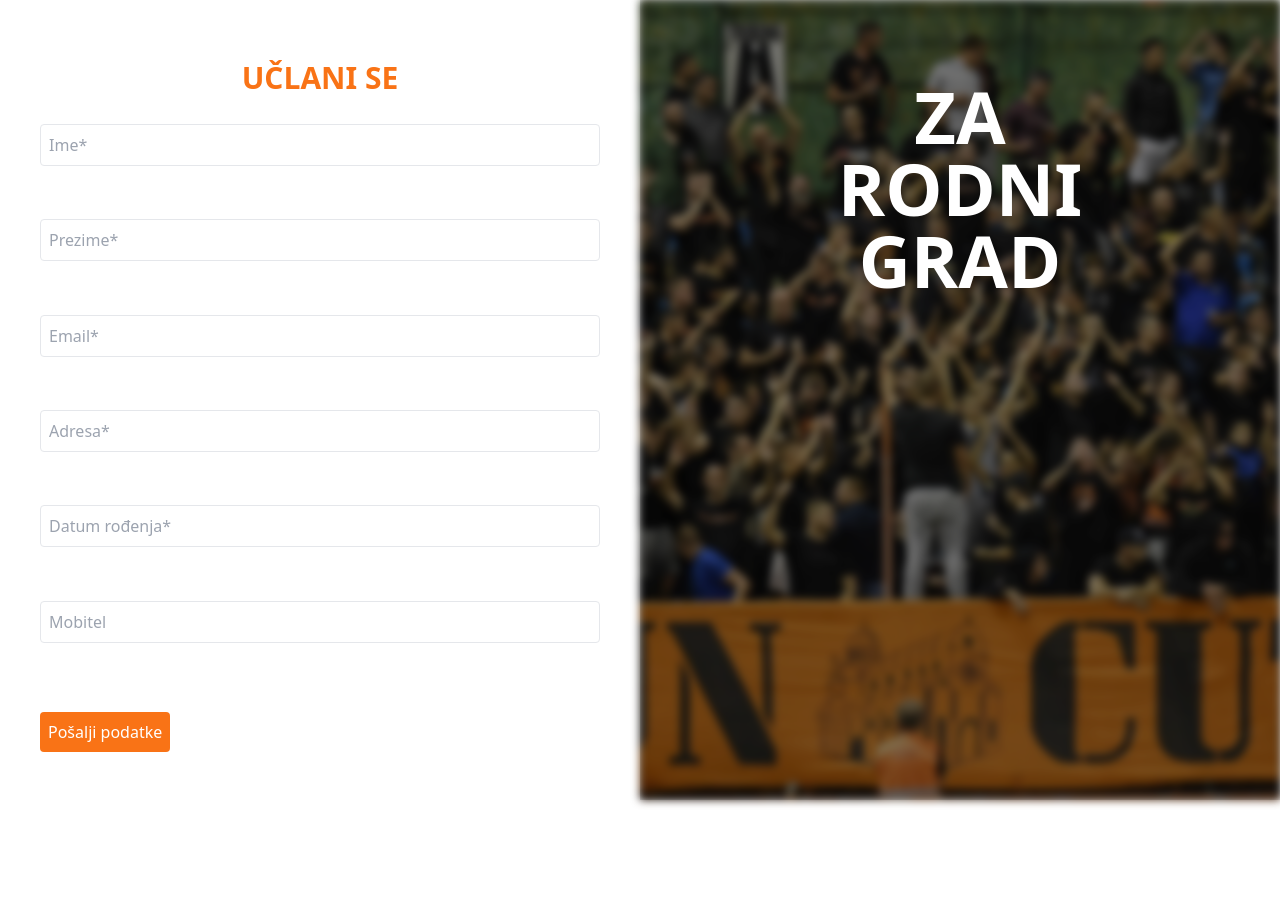
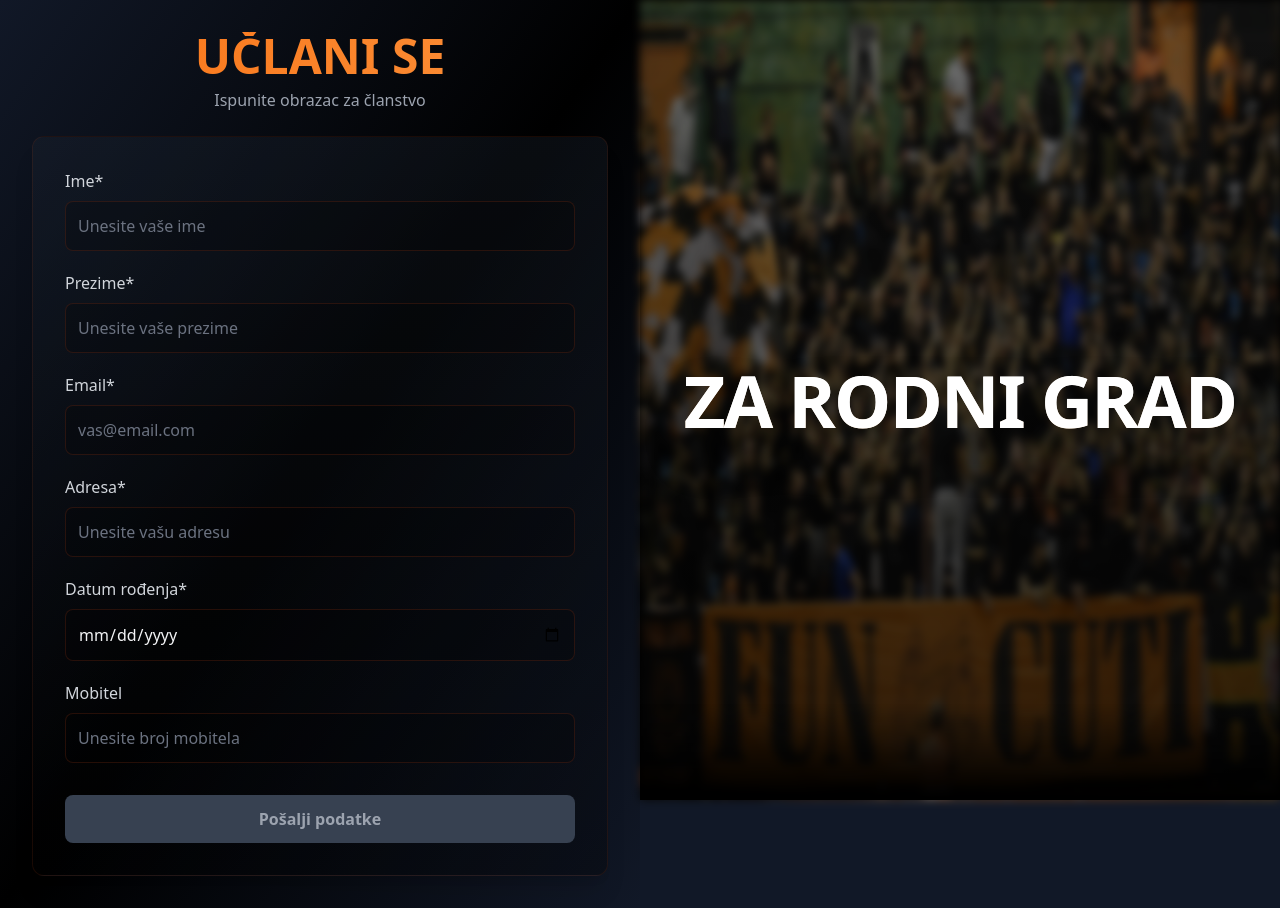
Before and after one commit to franko-govic/membership-app-boilerplate, a React (Vite) app in the folder registration/: page / in a window 1280 px wide. Before the commit the page ends 800 px from the top, so only its background shows below. Built offline with nearby package versions, Linux system fonts and the light colour scheme.

Commit message:
styling fixes + form validation

```diff
--- a/registration/package.json
+++ b/registration/package.json
@@ -13,7 +13,6 @@
     "emailjs-com": "^3.2.0",
     "formik": "^2.4.6",
     "react": "^18.3.1",
-    "react-datepicker": "^7.6.0",
     "react-dom": "^18.3.1",
     "yup": "^1.6.1"
   },
--- a/registration/src/App.jsx
+++ b/registration/src/App.jsx
@@ -3,12 +3,14 @@ import RegistrationForm from "./RegistrationForm";
 
 function App() {
   return (
-    <div className="flex flex-col w-screen h-screen md:flex-row">
-      <div className="h-2/3 md:h-full md:flex-1">
-        <RegistrationForm />
-      </div>
-      <div className="h-1/3 md:h-full md:flex-1">
-        <Graphic />
+    <div className="w-full min-h-dvh bg-gray-900">
+      <div className="flex flex-col-reverse md:flex-row w-full min-h-screen">
+        <div className="flex-1 order-2 md:order-1">
+          <RegistrationForm />
+        </div>
+        <div className="h-[50vh] md:h-screen md:w-1/2 order-1 md:order-2">
+          <Graphic />
+        </div>
       </div>
     </div>
   );
--- a/registration/src/Graphic.jsx
+++ b/registration/src/Graphic.jsx
@@ -1,18 +1,49 @@
-import React from "react";
 import slika from "./Assets/grafika.png";
 
 function Graphic() {
   return (
-    <div className="w-full h-full relative">
-      <div
-        className="w-full h-full bg-cover bg-center brightness-50  filter blur-sm backdrop-blur-0"
-        style={{ backgroundImage: `url(${slika})` }}
-      ></div>
-      <p className="absolute top-20 left-1/2 text-5xl md:text-7xl transform -translate-x-1/2  text-center font-bold text-white ">
-        ZA RODNI GRAD
-      </p>
+    <div className="relative w-full h-full bg-black">
+      <div className="absolute inset-0">
+        <img
+          src={slika}
+          alt="Background"
+          className="w-full h-full object-top brightness-50 blur-sm"
+        />
+        <div className="absolute inset-0 bg-gradient-to-t from-black via-black/50 to-transparent opacity-60" />
+      </div>
+      <div className="relative h-full flex items-center justify-center">
+        <div className="text-center px-4 py-8">
+          <h1 className="text-4xl sm:text-5xl md:text-7xl font-extrabold text-white
+                         tracking-tight leading-none
+                         drop-shadow-2xl
+                         bg-gradient-to-b from-white via-white to-orange-200
+                         bg-clip-text text-transparent
+                         animate-fade-in">
+            ZA RODNI GRAD
+          </h1>
+        </div>
+      </div>
+      <div className="absolute bottom-0 left-0 right-0 h-24 bg-gradient-to-t from-black to-transparent" />
     </div>
   );
 }
+const style = document.createElement('style');
+style.textContent = `
+  @keyframes fade-in {
+    from {
+      opacity: 0;
+      transform: translateY(20px);
+    }
+    to {
+      opacity: 1;
+      transform: translateY(0);
+    }
+  }
+
+  .animate-fade-in {
+    animation: fade-in 1s ease-out forwards;
+  }
+`;
+document.head.appendChild(style);
 
 export default Graphic;
--- a/registration/src/RegistrationForm.jsx
+++ b/registration/src/RegistrationForm.jsx
@@ -1,109 +1,154 @@
-import React from "react";
-import { Formik, Field, Form } from "formik";
-import DatePicker from "react-datepicker";
-import "react-datepicker/dist/react-datepicker.css";
-import emailjs from "emailjs-com";
+import { Formik, Field, Form, ErrorMessage } from "formik";
+import * as Yup from 'yup';
+
 function RegistrationForm() {
-  const handleSubmit = (values) => {
-    console.log("Form submitted with values", values);
+  const validationSchema = Yup.object().shape({
+    ime: Yup.string()
+      .required('Ime je obavezno polje')
+      .min(2, 'Ime mora sadržavati najmanje 2 znaka'),
+    prezime: Yup.string()
+      .required('Prezime je obavezno polje')
+      .min(2, 'Prezime mora sadržavati najmanje 2 znaka'),
+    email: Yup.string()
+      .required('Email je obavezno polje')
+      .email('Unesite valjanu email adresu'),
+    adresa: Yup.string()
+      .required('Adresa je obavezno polje')
+      .min(5, 'Adresa mora sadržavati najmanje 5 znakova'),
+    datum: Yup.date()
+      .required('Datum rođenja je obavezno polje')
+      .max(new Date(), 'Datum ne može biti u budućnosti')
+      .typeError('Unesite valjan datum'),
+    mobitel: Yup.string()
+      .matches(/^[0-9]+$/, 'Unesite samo brojeve')
+  });
 
-    emailjs
-      .send(
-        "service_h7k60gm",
-        "template_8jpche7",
-        {
-          ime: values.ime,
-          prezime: values.prezime,
-          datum: values.datum ? values.datum.toLocaleDateString() : "",
-          mobitel: values.mobitel,
-          adresa: values.adresa,
-        },
-        "_Tdxv6Pckg-4Fa88p"
-      )
-      .then(
-        (response) => {
-          console.log("SUCCESS!", response);
-          alert("Form submitted successfully!");
-        },
-        (error) => {
-          console.log("FAILED...", error);
-          alert("Something went wrong. Please try again.");
-        }
-      );
+  const handleSubmit = (values, { setSubmitting }) => {
+    setTimeout(() => {
+      console.log(values);
+      alert("Podaci uspješno poslani!");
+      setSubmitting(false);
+    }, 500);
   };
 
+  const inputClasses = `
+    w-full p-3 rounded-lg
+    bg-black/20
+    border border-orange-900/30
+    text-gray-100 text-base
+    placeholder:text-gray-500
+    focus:border-orange-500 focus:outline-none
+    transition-colors duration-200
+  `;
+
+  const labelClasses = "block text-gray-300 font-medium mb-2 text-base";
+  const errorClasses = "text-orange-500 text-sm mt-1";
+
   return (
-    <div className="h-full w-full flex flex-col text-center p-6 md:p-10 bg-gray">
-      <h1 className="w-full text-3xl p-2 md:p-5 text-orange-500 font-bold">
+    <div className="h-full w-full bg-gradient-to-br from-gray-900 via-black to-gray-900">
+      <div className="h-full w-full max-w-2xl mx-auto flex flex-col p-6 md:p-8 overflow-y-auto">
+        <div className="text-center mb-6">
+          <h1 className="text-4xl md:text-5xl font-bold text-transparent bg-clip-text bg-gradient-to-r from-orange-500 to-orange-400 pb-2">
             UČLANI SE
           </h1>
+          <p className="text-gray-400 text-base">Ispunite obrazac za članstvo</p>
+        </div>
 
         <Formik
           initialValues={{
             ime: "",
             prezime: "",
-          datum: null,
+            datum: "",
             email: "",
             mobitel: "",
             adresa: "",
           }}
+          validationSchema={validationSchema}
           onSubmit={handleSubmit}
         >
-        {({ setFieldValue, values }) => (
-          <Form className="flex-1 w-full flex flex-col justify-between text-left py-2">
-            <div className="w-full">
+          {({ isValid, dirty, touched, errors }) => (
+            <Form className="space-y-5 bg-gradient-to-b from-gray-800/30 to-black/30 p-6 md:p-8 rounded-xl border border-orange-900/20 shadow-xl">
+              <div>
+                <label htmlFor="ime" className={labelClasses}>Ime*</label>
                 <Field
+                  id="ime"
                   type="text"
                   name="ime"
-                placeholder="Ime*"
-                className="w-full flex-1 p-2 outline-none rounded border focus:border-orange-500"
+                  placeholder="Unesite vaše ime"
+                  className={`${inputClasses} ${touched.ime && errors.ime ? 'border-orange-500' : ''}`}
                 />
+                <ErrorMessage name="ime" component="div" className={errorClasses} />
               </div>
-            <div className="w-full">
+
+              <div>
+                <label htmlFor="prezime" className={labelClasses}>Prezime*</label>
                 <Field
+                  id="prezime"
                   type="text"
                   name="prezime"
-                placeholder="Prezime*"
-                className="w-full p-2 outline-none rounded border focus:border-orange-500"
+                  placeholder="Unesite vaše prezime"
+                  className={`${inputClasses} ${touched.prezime && errors.prezime ? 'border-orange-500' : ''}`}
                 />
+                <ErrorMessage name="prezime" component="div" className={errorClasses} />
               </div>
-            <div className="w-full">
+
+              <div>
+                <label htmlFor="email" className={labelClasses}>Email*</label>
                 <Field
+                  id="email"
                   type="email"
                   name="email"
-                placeholder="Email*"
-                className="w-full p-2 outline-none rounded border focus:border-orange-500"
+                  placeholder="vas@email.com"
+                  className={`${inputClasses} ${touched.email && errors.email ? 'border-orange-500' : ''}`}
                 />
+                <ErrorMessage name="email" component="div" className={errorClasses} />
               </div>
-            <div className="w-full">
+
+              <div>
+                <label htmlFor="adresa" className={labelClasses}>Adresa*</label>
                 <Field
+                  id="adresa"
                   type="text"
                   name="adresa"
-                placeholder="Adresa*"
-                className="w-full p-2 outline-none rounded border focus:border-orange-500"
+                  placeholder="Unesite vašu adresu"
+                  className={`${inputClasses} ${touched.adresa && errors.adresa ? 'border-orange-500' : ''}`}
                 />
+                <ErrorMessage name="adresa" component="div" className={errorClasses} />
               </div>
-            <div className="w-full">
-              <DatePicker
-                selected={values.datum}
-                onChange={(date) => setFieldValue("datum", date)}
-                className="w-full p-2 outline-none rounded border focus:border-red-100"
-                wrapperClassName="w-full"
-                placeholderText="Datum rođenja*"
+
+              <div>
+                <label htmlFor="datum" className={labelClasses}>Datum rođenja*</label>
+                <Field
+                  id="datum"
+                  type="date"
+                  name="datum"
+                  className={`${inputClasses} ${touched.datum && errors.datum ? 'border-orange-500' : ''}`}
                 />
+                <ErrorMessage name="datum" component="div" className={errorClasses} />
               </div>
-            <div className="w-full">
+
+              <div>
+                <label htmlFor="mobitel" className={labelClasses}>Mobitel</label>
                 <Field
+                  id="mobitel"
                   type="tel"
                   name="mobitel"
-                placeholder="Mobitel"
-                className="w-full p-2 outline-none rounded border focus:border-orange-500"
+                  placeholder="Unesite broj mobitela"
+                  className={`${inputClasses} ${touched.mobitel && errors.mobitel ? 'border-orange-500' : ''}`}
                 />
+                <ErrorMessage name="mobitel" component="div" className={errorClasses} />
               </div>
-            <div>
+
+              <div className="pt-3">
                 <button
                   type="submit"
-                className="bg-orange-500 text-white p-2 rounded mt-4"
+                  disabled={!isValid || !dirty}
+                  className={`w-full py-3 px-6 rounded-lg text-base font-semibold transition-all duration-200
+                    focus:outline-none focus:ring-2 focus:ring-orange-500 focus:ring-offset-2 focus:ring-offset-gray-900
+                    ${(!isValid || !dirty)
+                      ? 'bg-gray-700 text-gray-400 cursor-not-allowed'
+                      : 'bg-gradient-to-r from-orange-500 to-orange-600 hover:from-orange-600 hover:to-orange-700 text-white shadow-lg hover:shadow-orange-500/20'
+                    }`}
                 >
                   Pošalji podatke
                 </button>
@@ -112,6 +157,7 @@ function RegistrationForm() {
           )}
         </Formik>
       </div>
+    </div>
   );
 }
 
```
Also changed, not shown: 1 other file (tests, documents, lock files or other folders). Lines whose indentation alone changed are shown as unchanged.
